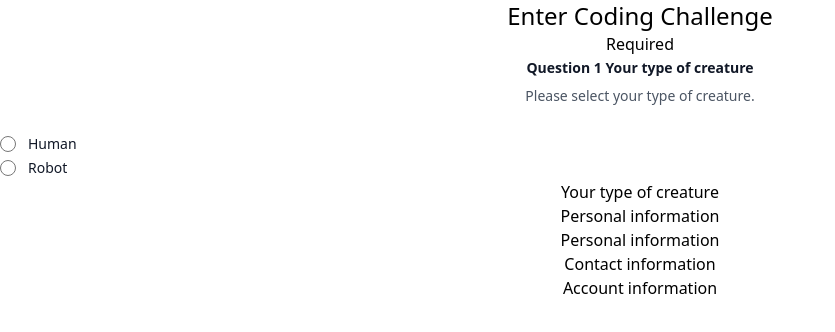
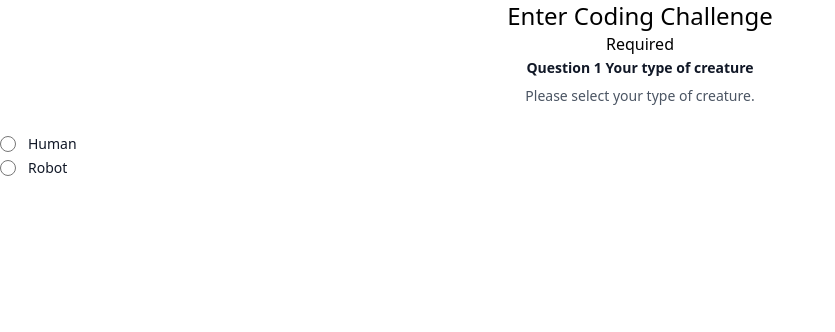
Before and after one commit to CharlesOuverleaux/enter-challenge, a Next.js app: page / in a window 1280 px wide. Shown: the top 332 px of the page, without its empty margins (0-835 px from the left). Built offline with nearby package versions, Linux system fonts and the light colour scheme.

Commit message:
Add type definition, Add Form props

```diff
--- a/components/forms/CreateProfileForm/CreateProfileForm.tsx
+++ b/components/forms/CreateProfileForm/CreateProfileForm.tsx
@@ -1,40 +1,15 @@
-import React from "react";
+import React, { FC } from "react";
 import { isStepRequired } from "../../../helpers/isStepRequired";
+import { FormData, TypeFormField } from "../../../lib/types";
 
-const step = {
-  stepId: "step_01",
-  title: "Your type of creature",
-  description: "Please select your type of creature.",
-  fields: [
-    {
-      fieldId: "field_01",
-      type: "radio",
-      properties: [
-        {
-          id: "radio_01",
-          placeholder: "",
-          label: "Human",
-          description: "",
-          value: "human",
-        },
-        {
-          id: "radio_02",
-          placeholder: "",
-          label: "Robot",
-          description: "",
-          value: "robot",
-        },
-      ],
-      validation: {
-        required: true,
-      },
-    },
-  ],
-  secondaryButtonLabel: "",
-  primaryButtonLabel: "Next step",
-};
+interface CreateProfileFormProps {
+  formData: FormData;
+}
 
-const CreateProfileForm = () => (
+const CreateProfileForm: FC<CreateProfileFormProps> = ({ formData }) => {
+  const { steps } = formData.data;
+  const step = steps[0];
+  return (
     <form>
       <div key={step.stepId}>
         <p>{isStepRequired(step) ? "Required" : "Optional"}</p>
@@ -48,8 +23,13 @@ const CreateProfileForm = () => (
           <div className="mt-6 space-y-6">
             {step.fields.map((field) => (
               <div key={field.fieldId}>
+                {(field.type as TypeFormField) === "radio" && (
+                  <div>
                     {field.properties.map((property) => (
-                <div key={property.id} className="flex items-center gap-x-3">
+                      <div
+                        key={property.id}
+                        className="flex items-center gap-x-3"
+                      >
                         <input
                           type="radio"
                           id={property.id}
@@ -67,11 +47,14 @@ const CreateProfileForm = () => (
                       </div>
                     ))}
                   </div>
+                )}
+              </div>
             ))}
           </div>
         </fieldset>
       </div>
     </form>
   );
+};
 
 export default CreateProfileForm;
--- a/data/formData.json
+++ b/data/formData.json
@@ -42,13 +42,13 @@
           {
             "fieldId": "field_02",
             "type": "input",
-            "properties": {
+            "properties": [{
               "id": "input_01",
               "placeholder": "",
               "label": "First name",
               "description": "",
               "value": ""
-            },
+            }],
             "validation": {
               "required": true
             }
@@ -65,13 +65,13 @@
           {
             "fieldId": "field_03",
             "type": "input",
-            "properties": {
+            "properties": [{
               "id": "input_03",
               "placeholder": "",
               "label": "Last name",
               "description": "",
               "value": ""
-            },
+            }],
             "validation": {
               "required": false
             }
@@ -88,13 +88,13 @@
           {
             "fieldId": "field_04",
             "type": "input",
-            "properties": {
+            "properties": [{
               "id": "input_04",
               "placeholder": "",
               "label": "City",
               "description": "",
               "value": ""
-            },
+            }],
             "validation": {
               "required": true
             }
@@ -102,13 +102,13 @@
           {
             "fieldId": "field_05",
             "type": "input",
-            "properties": {
+            "properties": [{
               "id": "input_05",
               "placeholder": "12345",
               "label": "Zip Code",
               "description": "",
               "value": ""
-            },
+            }],
             "validation": {
               "required": true
             }
@@ -126,13 +126,13 @@
             "fieldId": "field_06",
             "type": "input",
             "title": "",
-            "properties": {
+            "properties": [{
               "id": "input_06",
               "placeholder": "example@mail.com",
               "label": "Email",
               "description": "Your email address will be your username",
               "value": ""
-            },
+            }],
             "validation": {
               "required": true,
               "string": "email"
--- /dev/null
+++ b/lib/types.ts
@@ -0,0 +1,52 @@
+export type FormData = {
+  version: string;
+  data: {
+    steps: FormStep[];
+    logic: FormLogic[];
+  };
+};
+
+export type FormStep = {
+  stepId: string;
+  title: string;
+  description: string;
+  fields: FormField[];
+  secondaryButtonLabel: string;
+  primaryButtonLabel: string;
+};
+
+export type FormLogic = {
+  target: string;
+  condition: FormCondition[];
+};
+
+export type FormCondition = {
+  fieldId: string;
+  value: string;
+  destination: string;
+};
+
+export type FormField = {
+  fieldId: string;
+  type: string;
+  properties: FormFieldProperty[];
+  validation: FormFieldValidation;
+};
+
+export type FormFieldProperty = {
+  id: string;
+  placeholder: string;
+  label: string;
+  description: string;
+  value: string;
+};
+
+export type FormFieldValidation = {
+  required: boolean;
+  string?: string;
+};
+
+export enum TypeFormField {
+  Radio = "radio",
+  Input = "input",
+}
--- a/pages/index.tsx
+++ b/pages/index.tsx
@@ -4,8 +4,6 @@ import CreateProfileForm from "../components/forms/CreateProfileForm/CreateProfi
 import formData from "../data/formData.json";
 
 const Home: NextPage = () => {
-  const { steps } = formData.data;
-
   return (
     <div>
       <Head>
@@ -17,12 +15,7 @@ const Home: NextPage = () => {
       <main>
         <div className="text-center">
           <h1 className="text-2xl">Enter Coding Challenge</h1>
-          <CreateProfileForm />
-          <ul>
-            {steps.map((step) => (
-              <li key={step.stepId}>{step.title}</li>
-            ))}
-          </ul>
+          <CreateProfileForm formData={formData} />
         </div>
       </main>
     </div>
```
Lines whose indentation alone changed are shown as unchanged.
